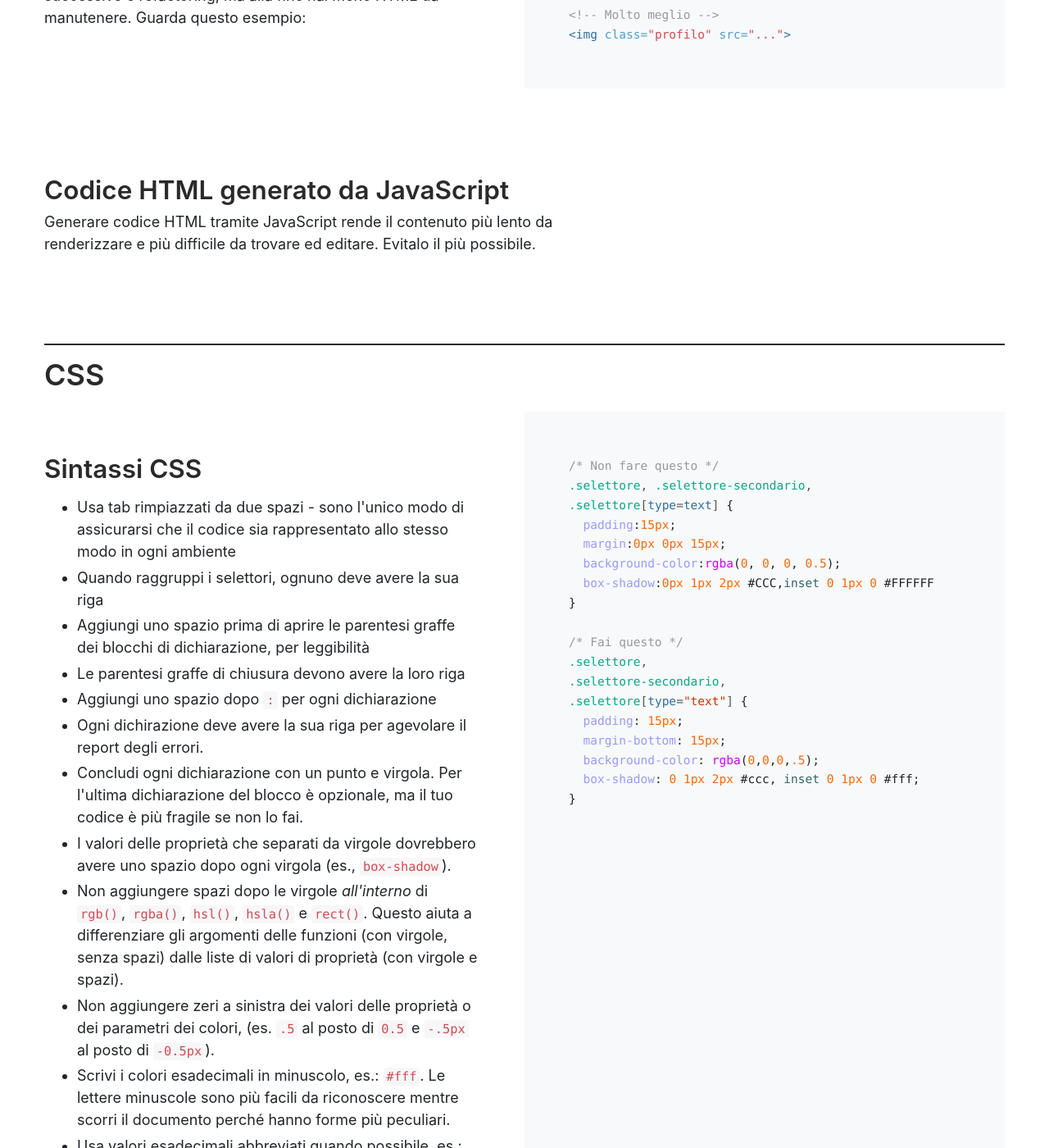
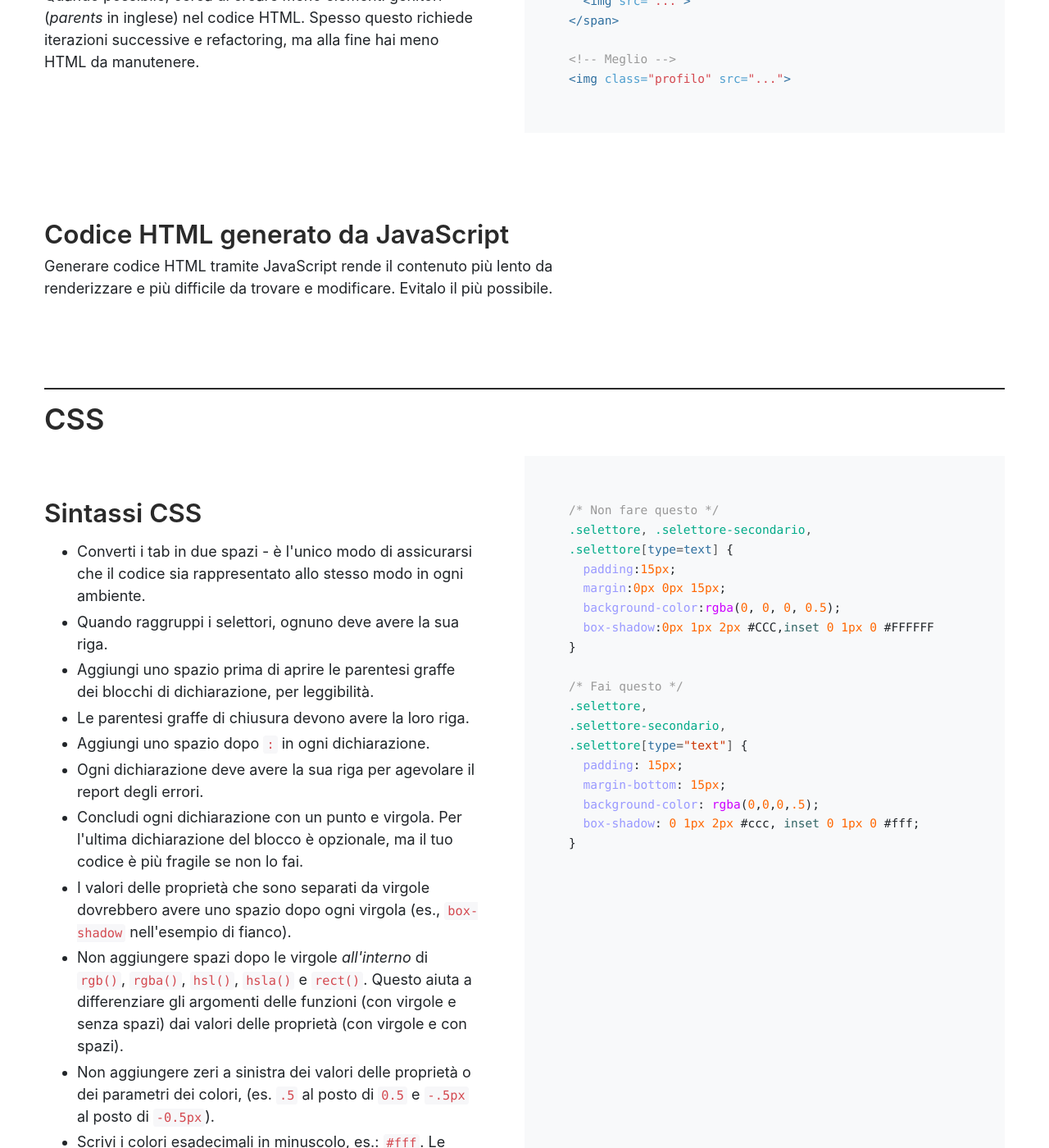
Before and after one commit to mdo/code-guide, a Jekyll site: the page built from index.html, in a window 1280 px wide and 1400 px high, scrolled down 6133 px. Shown: the whole window at 82% size. Built offline with Jekyll 4.4.1, drawn with Linux system fonts in a browser that asks for light colours; comment, search, counter and statistics services are not loaded; some of the changed text lies outside the part shown.

Commit message:
Fix translation minor issues

```diff
--- a/CNAME
+++ /dev/null
@@ -1 +0,0 @@
-codeguide.co
--- a/_includes/css/declaration-order.css
+++ b/_includes/css/declaration-order.css
@@ -8,7 +8,7 @@
   left: 0;
   z-index: 100;
 
-  /* Box-model */
+  /* Box model */
   display: block;
   float: right;
   width: 100px;
--- a/_includes/css/nesting.scss
+++ b/_includes/css/nesting.scss
@@ -1,8 +1,8 @@
-// Without nesting
+// Senza annidamento
 .tabella > thead > tr > th { … }
 .tabella > thead > tr > td { … }
 
-// With nesting
+// Con annidamento
 .tabella > thead > tr {
   > th { … }
   > td { … }
--- a/_includes/css/operators.scss
+++ b/_includes/css/operators.scss
@@ -1,9 +1,9 @@
-// Bad example
+// Non fare questo
 .elemento {
   margin: 10px 0 @variabile*2 10px;
 }
 
-// Good example
+// Fai questo
 .elemento {
   margin: 10px 0 (@variabile * 2) 10px;
 }
--- a/_includes/css/organization-comments.css
+++ b/_includes/css/organization-comments.css
@@ -8,7 +8,9 @@
 /*
  * Intestazione della sezione del componente
  *
- * A volte hai bisogno di dare un contesto maggiore all'intero componente. Fallo qui se è sufficientemente importante.
+ * A volte hai bisogno di dare un contesto maggiore
+ * all'intero componente. Fallo qui se è
+ * abbastanza importante.
  */
 
 .elemento { ... }
--- a/_includes/html/reducing-markup.html
+++ b/_includes/html/reducing-markup.html
@@ -1,7 +1,7 @@
-<!-- Non eccezionale -->
+<!-- Non un granché -->
 <span class="profilo">
   <img src="...">
 </span>
 
-<!-- Molto meglio -->
+<!-- Meglio -->
 <img class="profilo" src="...">
--- a/index.html
+++ b/index.html
@@ -45,7 +45,7 @@
 <h2 id="golden-rule">Regola d'oro</h2>
 <div class="section" id="golden-rule">
   <div class="col">
-    <p>Rispetta queste o altre linee guida il più possibile. Grande o piccolo che sia, migliora ciò che non va. Per integrazioni o contribuzioni a queste Linee Guida, <a href="https://github.com/mdo/code-guide/issues/new">apri un issue su GitHub</a>.</>
+    <p>Rispetta queste o altre linee guida il più possibile. Migliora ciò che non va, grande o piccolo che sia. Per integrazioni o contribuzioni a queste Linee Guida, <a href="https://github.com/mdo/code-guide/issues/new">apri un issue su GitHub</a>.</>
   </div>
   <div class="col">
     <blockquote>
@@ -60,12 +60,12 @@
   <div class="col">
     <h3>Sintassi</h3>
     <ul>
-      <li>Non scrivere i tag in maiuscolo, compreso il doctype</li>
-      <li>Usa tab rimpiazzati da due spazi - è l'unico modo per garantire che il codice appaia nello stesso modo in ogni ambiente</li>
+      <li>Non scrivere i tag in maiuscolo, compreso il doctype.</li>
+      <li>Converti i tab con due spazi - è l'unico modo per garantire che il codice appaia nello stesso modo in ogni ambiente.</li>
       <li>Gli elementi annidati dovrebbe essere indentati una sola volta (con due spazi).</li>
-      <li>Usa sempre le doppie virgolette per gli attrbuti, mai le virgolette singole</li>
-      <li>Non mettere lo slash per chiudere i tag self-closing - la <a href="http://dev.w3.org/html5/spec-author-view/syntax.html#syntax-start-tag">specifica HTML5</a> dice che sono opzionali.</li>
-      <li>Non omettere i tag di chiusura (es. <code>&lt;/li&gt;</code> or <code>&lt;/body&gt;</code>)</li>
+      <li>Usa sempre le doppie virgolette per gli attrbuti, mai le virgolette singole.</li>
+      <li>Non mettere lo slash per chiudere i tag singoli (<em>self-closing</em>) - la <a href="http://dev.w3.org/html5/spec-author-view/syntax.html#syntax-start-tag">specifica HTML5</a> dice che siano opzionali.</li>
+      <li>Non omettere i tag di chiusura (es. <code>&lt;/li&gt;</code> oppure <code>&lt;/body&gt;</code>).</li>
     </ul>
   </div>
   <div class="col">
@@ -182,7 +182,7 @@
 <div class="section" id="html-reducing-markup">
   <div class="col">
     <h3>Scrivi meno codice</h3>
-    <p>Quando possibile, scrivi meno elementi padri possibili mentre scrivi codice HTML. Molto spesso questo richiede iterazioni successive e refactoring, ma alla fine hai meno HTML da manutenere. Guarda questo esempio:</p>
+    <p>Quando possibile, cerca di creare meno elementi genitori (<em>parents</em> in inglese) nel codice HTML. Spesso questo richiede iterazioni successive e refactoring, ma alla fine hai meno HTML da manutenere.</p>
   </div>
   <div class="col">
     {% highlight html %}{% include html/reducing-markup.html %}{% endhighlight %}
@@ -192,7 +192,7 @@
 <div class="section" id="html-javascript">
   <div class="col">
     <h3>Codice HTML generato da JavaScript</h3>
-    <p>Generare codice HTML tramite JavaScript rende il contenuto più lento da renderizzare e più difficile da trovare ed editare. Evitalo il più possibile.</p>
+    <p>Generare codice HTML tramite JavaScript rende il contenuto più lento da renderizzare e più difficile da trovare e modificare. Evitalo il più possibile.</p>
   </div>
 </div>
 
@@ -202,15 +202,15 @@
   <div class="col">
     <h3>Sintassi CSS</h3>
     <ul>
-      <li>Usa tab rimpiazzati da due spazi - sono l'unico modo di assicurarsi che il codice sia rappresentato allo stesso modo in ogni ambiente</li>
-      <li>Quando raggruppi i selettori, ognuno deve avere la sua riga</li>
-      <li>Aggiungi uno spazio prima di aprire le parentesi graffe dei blocchi di dichiarazione, per leggibilità</li>
-      <li>Le parentesi graffe di chiusura devono avere la loro riga</li>
-      <li>Aggiungi uno spazio dopo <code>:</code> per ogni dichiarazione</li>
-      <li>Ogni dichirazione deve avere la sua riga per agevolare il report degli errori.</li>
+      <li>Converti i tab in due spazi - è l'unico modo di assicurarsi che il codice sia rappresentato allo stesso modo in ogni ambiente.</li>
+      <li>Quando raggruppi i selettori, ognuno deve avere la sua riga.</li>
+      <li>Aggiungi uno spazio prima di aprire le parentesi graffe dei blocchi di dichiarazione, per leggibilità.</li>
+      <li>Le parentesi graffe di chiusura devono avere la loro riga.</li>
+      <li>Aggiungi uno spazio dopo <code>:</code> in ogni dichiarazione.</li>
+      <li>Ogni dichiarazione deve avere la sua riga per agevolare il report degli errori.</li>
       <li>Concludi ogni dichiarazione con un punto e virgola. Per l'ultima dichiarazione del blocco è opzionale, ma il tuo codice è più fragile se non lo fai.</li>
-      <li>I valori delle proprietà che separati da virgole dovrebbero avere uno spazio dopo ogni virgola (es., <code>box-shadow</code>).</li>
-      <li>Non aggiungere spazi dopo le virgole <em>all'interno</em> di <code>rgb()</code>, <code>rgba()</code>, <code>hsl()</code>, <code>hsla()</code> e <code>rect()</code>. Questo aiuta a differenziare gli argomenti delle funzioni (con virgole, senza spazi) dalle liste di valori di proprietà (con virgole e spazi).</li>
+      <li>I valori delle proprietà che sono separati da virgole dovrebbero avere uno spazio dopo ogni virgola (es., <code>box-shadow</code> nell'esempio di fianco).</li>
+      <li>Non aggiungere spazi dopo le virgole <em>all'interno</em> di <code>rgb()</code>, <code>rgba()</code>, <code>hsl()</code>, <code>hsla()</code> e <code>rect()</code>. Questo aiuta a differenziare gli argomenti delle funzioni (con virgole e senza spazi) dai valori delle proprietà (con virgole e con spazi).</li>
       <li>Non aggiungere zeri a sinistra dei valori delle proprietà o dei parametri dei colori, (es. <code>.5</code> al posto di <code>0.5</code> e <code>-.5px</code> al posto di <code>-0.5px</code>).</li>
       <li>Scrivi i colori esadecimali in minuscolo, es.: <code>#fff</code>. Le lettere minuscole sono più facili da riconoscere mentre scorri il documento perché hanno forme più peculiari.</li>
       <li>Usa valori esadecimali abbreviati quando possibile, es.: <code>#fff</code> al posto di <code>#ffffff</code>.</li>
@@ -273,7 +273,7 @@
 <div class="section" id="css-prefixed-properties">
   <div class="col">
     <h3>Proprietà con prefisso</h3>
-    <p>Quando usi le proprietà con prefisso dei vendor, indenta ogni proprietà in modo che i valori delle proprietà siano allineati verticalmente per agevolare la modifica multi-linea.</p>
+    <p>Quando usi le proprietà con prefisso dei produttori (<em>vendor-prefixed properties</em> in inglese), indenta ogni proprietà in modo che i loro valori siano allineati verticalmente per agevolare la modifica multi-linea.</p>
     <p>In Textmate, attiva <strong>Text &rarr; Edit Each Line in Selection</strong> (&#8963;&#8984;A). In Sublime Text 2, attiva <strong>Selection &rarr; Add Previous Line</strong> (&#8963;&#8679;&uarr;) e <strong>Selection &rarr; Add Next Line</strong> (&#8963;&#8679;&darr;).</p>
   </div>
   <div class="col">
@@ -304,9 +304,9 @@
       <li><code>border</code></li>
       <li><code>border-radius</code></li>
     </ul>
-    <p>Di solito non c'è bisogno di settare tutti i valori rappresentati nelle proprietà abbreviate. Per esempio, le intestazioni HTML hanno soltanto il margin superiore ed inferiore impostato di default, quindi quando necessario è bene sovrascrivere soltanto quei valori. Un valore `0` implica di sovrascrivere sia il default del browser o qualsiasi altro valore già dichiarato.</p>
+    <p>Di solito non c'è bisogno di settare tutti i valori rappresentati nelle proprietà abbreviate. Per esempio, le intestazioni HTML hanno soltanto il margine superiore ed inferiore impostato di default, quindi quando necessario è bene sovrascrivere soltanto quei valori. Una dichiarazione come <code>margin: 0;</code> implica la sovrascrittura sia del default del browser sia di qualsiasi altro valore già dichiarato.</p>
     <p>L'uso eccessivo delle proprietà abbreviate porta ad avere un codice più fragile con sovrascritture non necessarie ed effetti imprevisti.</p>
-    <p>La Mozilla Developer Network ha un ottimo articolo riguardo le <a href="https://developer.mozilla.org/en-US/docs/Web/CSS/Shorthand_properties">proprietà abbreviate</a> for those unfamiliar with notation and behavior.</p>
+    <p>La Mozilla Developer Network ha un ottimo articolo riguardo le <a href="https://developer.mozilla.org/en-US/docs/Web/CSS/Shorthand_properties">proprietà abbreviate</a> per chi non le conoscesse.</p>
   </div>
   <div class="col">
     {% highlight css %}{% include css/shorthand.css %}{% endhighlight %}
@@ -330,7 +330,7 @@
 <div class="section" id="css-operators">
   <div class="col">
     <h3>Operatori in Less e Sass</h3>
-    <p>Per una migliore leggibilità, metti le parentesi tonde attorno a tutti gli operatori matematici, aggiungendo uno spazio tra valori, variabili ed operatori.</p>
+    <p>Per una migliore leggibilità, metti le parentesi tonde attorno a tutti gli operatori matematici, aggiungendo uno spazio tra i valori, le variabili e gli operatori.</p>
   </div>
   <div class="col">
     {% highlight scss %}{% include css/operators.scss %}{% endhighlight %}
```
Also changed, not shown: other parts of index.html (+23 -23 lines).
